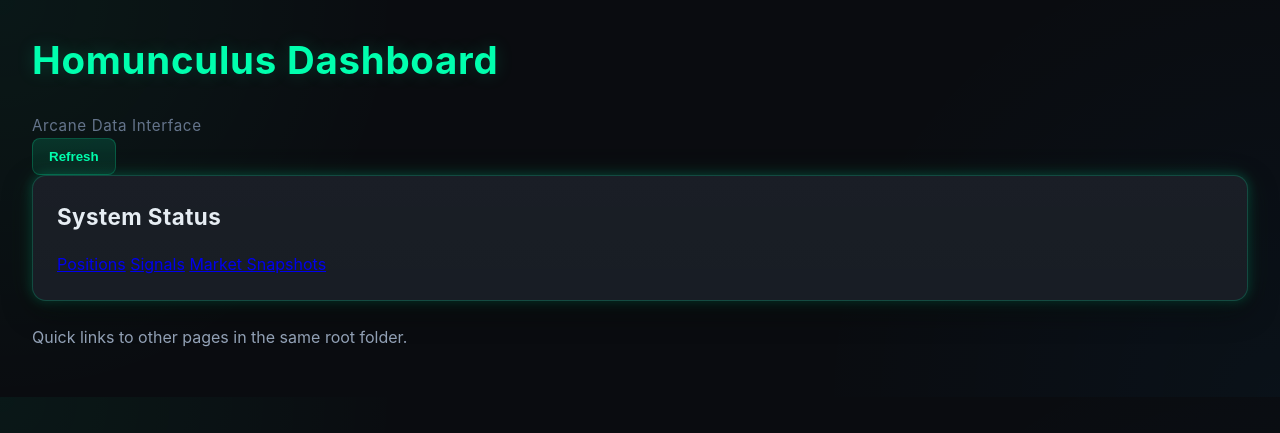
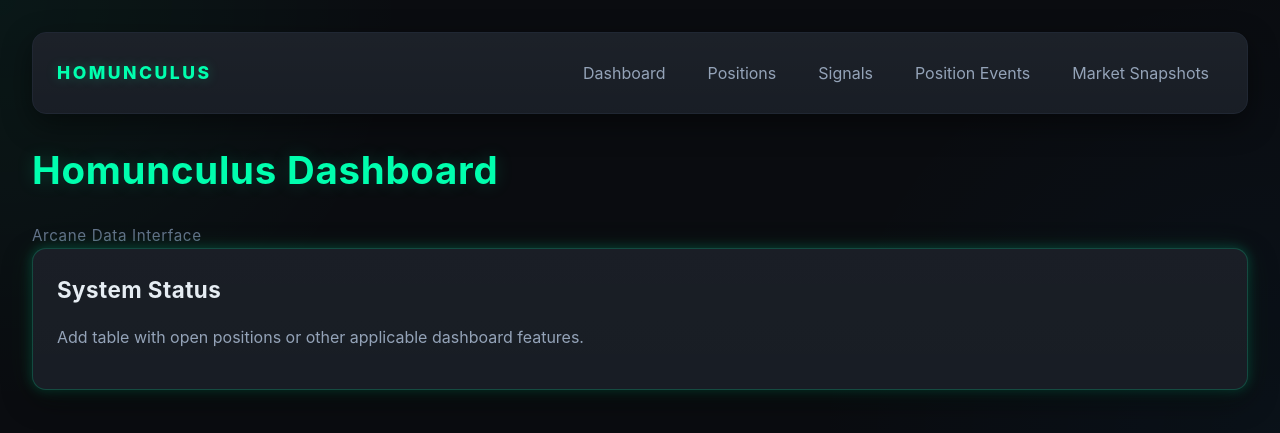
Before and after one commit to JustiP3/Homunculus, a Flask app: page / in a window 1280 px wide. Shown: the top 433 px of the page. Run offline with Flask 3, Linux system fonts and the light colour scheme.

Commit message:
add navbar and add signals content

```diff
--- a/app.py
+++ b/app.py
@@ -1,4 +1,4 @@
-from flask import Flask, render_template
+from flask import Flask, render_template, request, redirect
 import db
 
 app = Flask(__name__)
@@ -21,16 +21,32 @@ def positions():
     )
 
 
-@app.route("/watchlist")
-def watchlist():
+@app.route("/signals")
+def signals():
 
-    symbols = db.get_watchlist()
+    signals = db.get_all_signals()
 
     return render_template(
-        "watchlist.html",
-        symbols=symbols
+        "signals.html",
+        signals=signals
     )
 
+@app.route("/signals/create", methods=["POST"])
+def create_signal():
+
+    strategy_id = request.form["strategy_id"]
+    symbol = request.form["symbol"]
+    signal_type = request.form["signal_type"]
+    rsi = request.form["rsi"]
+
+    db.create_signal(
+        strategy_id,
+        symbol,
+        signal_type,
+        rsi
+    )
+
+    return redirect("/signals")
 
 if __name__ == "__main__":
 
--- a/static/style.css
+++ b/static/style.css
@@ -419,3 +419,125 @@ tbody tr:hover {
         padding: 12px;
     }
 }
+
+/* =========================
+   Signals Page Layout
+   ========================= */
+
+.signals-layout {
+    display: grid;
+    grid-template-columns: 360px 1fr;
+    gap: 24px;
+    align-items: start;
+}
+
+.table-header {
+    display: flex;
+    justify-content: space-between;
+    align-items: center;
+    margin-bottom: 18px;
+}
+
+@media (max-width: 1100px) {
+    .signals-layout {
+        grid-template-columns: 1fr;
+    }
+}
+
+/* =========================
+   Navigation Bar
+   ========================= */
+
+.navbar {
+    display: flex;
+    justify-content: space-between;
+    align-items: center;
+
+    margin-bottom: 28px;
+    padding: 18px 24px;
+
+    background:
+        linear-gradient(
+            to bottom,
+            rgba(255,255,255,0.03),
+            rgba(255,255,255,0.015)
+        );
+
+    background-color: var(--panel);
+
+    border: 1px solid var(--border-soft);
+    border-radius: var(--radius);
+
+    box-shadow: var(--shadow);
+
+    backdrop-filter: blur(8px);
+}
+
+.nav-brand {
+    color: var(--accent);
+
+    font-size: 1.1rem;
+    font-weight: 800;
+    letter-spacing: 0.14em;
+
+    text-shadow: 0 0 12px rgba(0,255,174,0.25);
+}
+
+.nav-links {
+    display: flex;
+    gap: 14px;
+    flex-wrap: wrap;
+}
+
+.nav-link {
+    color: var(--text-dim);
+
+    text-decoration: none;
+
+    padding: 10px 14px;
+    border-radius: var(--radius-sm);
+
+    transition:
+        background var(--transition),
+        color var(--transition),
+        transform var(--transition),
+        box-shadow var(--transition);
+}
+
+.nav-link:hover {
+    color: var(--accent);
+
+    background-color: rgba(0,255,174,0.08);
+
+    transform: translateY(-1px);
+
+    box-shadow:
+        0 0 12px rgba(0,255,174,0.08);
+}
+
+.nav-link.active {
+    color: var(--accent);
+
+    background:
+        linear-gradient(
+            to bottom,
+            rgba(0,255,174,0.14),
+            rgba(0,255,174,0.06)
+        );
+
+    border: 1px solid rgba(0,255,174,0.18);
+}
+
+@media (max-width: 900px) {
+
+    .navbar {
+        flex-direction: column;
+        align-items: flex-start;
+        gap: 18px;
+    }
+
+    .nav-links {
+        width: 100%;
+    }
+
+}
--- a/templates/index.html
+++ b/templates/index.html
@@ -9,6 +9,41 @@
 
 </head>
 <body>
+<!-- =========================
+ NAVIGATION
+========================== -->
+
+<nav class="navbar">
+
+    <div class="nav-brand">
+        HOMUNCULUS
+    </div>
+
+    <div class="nav-links">
+
+        <a href="/" class="nav-link">
+            Dashboard
+        </a>
+
+        <a href="/positions" class="nav-link">
+            Positions
+        </a>
+
+        <a href="/signals" class="nav-link">
+            Signals
+        </a>
+
+        <a href="/position-events" class="nav-link">
+            Position Events
+        </a>
+
+        <a href="/market-snapshots" class="nav-link">
+            Market Snapshots
+        </a>
+
+    </div>
+
+</nav>
 	<div class="page">
 		<header clss="header">
             <div class="header-left"></div>
@@ -17,22 +52,14 @@
                     Arcane Data Interface
             </div>
             </div>
-            <button class="btn">
-                Refresh
-            </button>
+
 		</header>
 
          <section class="panel panel-glow">
             <h2>System Status</h2>
-            	<nav>
-			<a href="positions.html">Positions</a>
-			<a href="signals.html">Signals</a>
-			<a href="market_snapshots.html" class="secondary">Market Snapshots</a>
-		</nav>
+            	<p>Add table with open positions or other applicable dashboard features.</p>
          </section>
 
-
-		<p class="note">Quick links to other pages in the same root folder.</p>
 	</div>
 </body>
 </html>
```
Also changed, not shown: templates/positions.html (+57 -3 lines), templates/signals.html (+228 -0 lines), templates/watchist.html (deleted).
